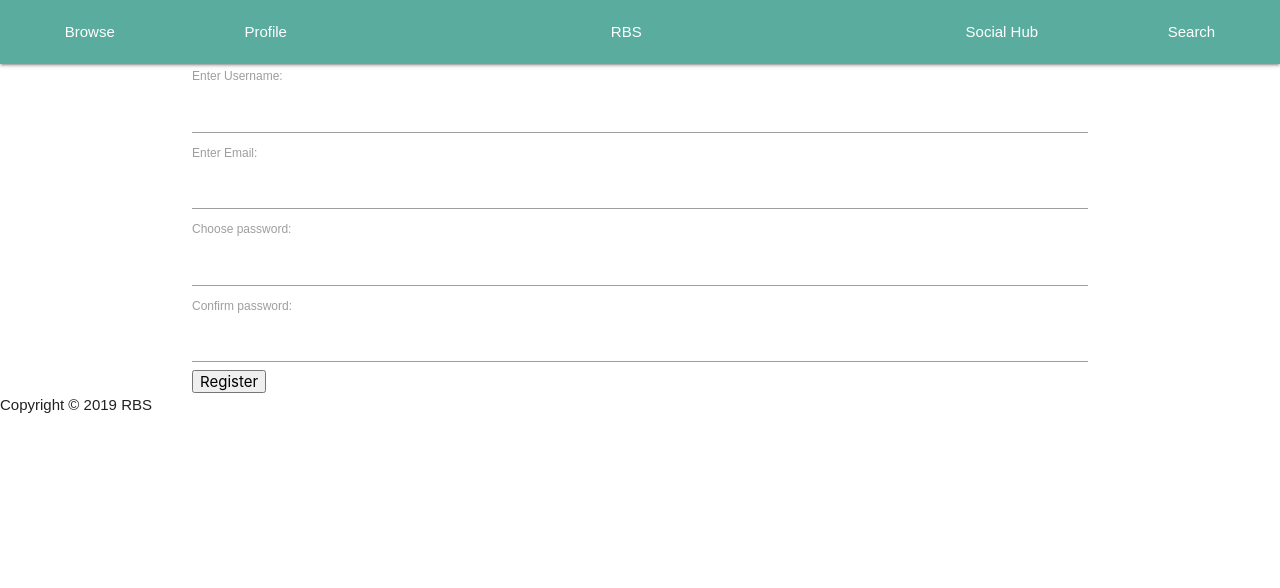
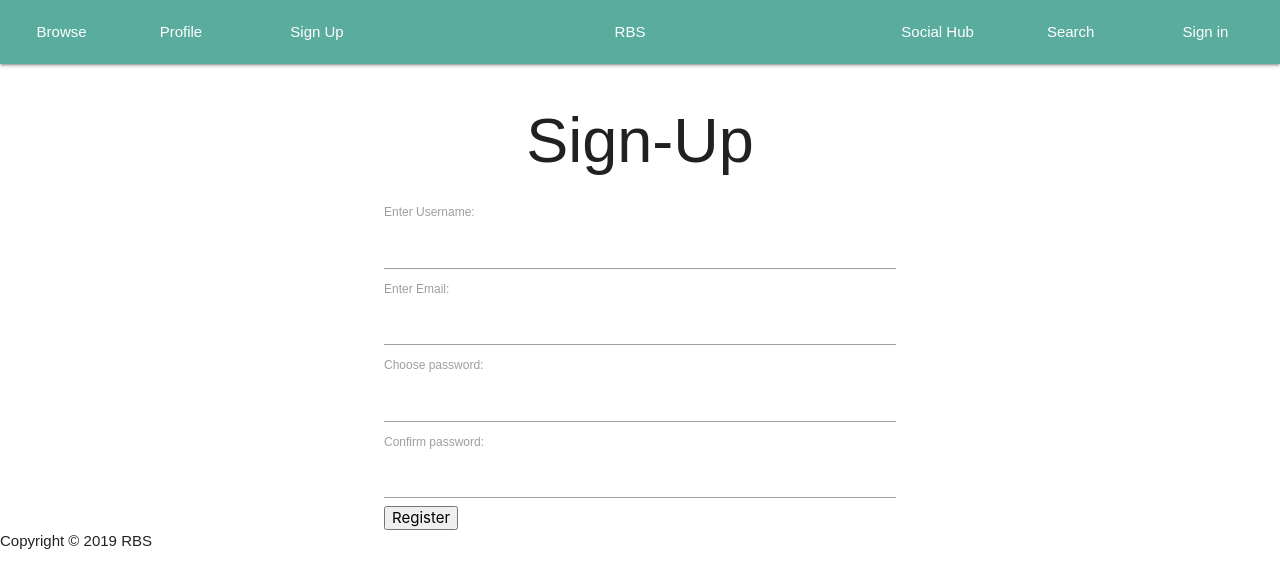
Before and after one commit to Radical-Dev/Book-App, a React (Create React App) app in the folder client/: page /register in a window 1280 px wide. Shown: the top 588 px of the page. Built offline with nearby package versions, Linux system fonts and the light colour scheme.

Commit message:
Auth tidying

```diff
--- a/client/package.json
+++ b/client/package.json
@@ -4,6 +4,7 @@
   "private": true,
   "dependencies": {
     "axios": "^0.18.0",
+    "jwt-decode": "^2.2.0",
     "react": "^16.8.4",
     "react-dom": "^16.8.4",
     "react-redux": "^6.0.1",
--- a/client/src/App.css
+++ b/client/src/App.css
@@ -57,14 +57,31 @@ body {
   text-align: center;
 }
 
-.main-nav .main-nav-left-right-links {
+.main-nav .main-nav-left-right-links ul {
   display: flex;
   justify-content: space-around;
+  flex-grow: 1;
+}
+.main-nav .main-nav-left-right-links {
   flex-grow: 1;
 }
 .main-nav-left-right-links li {
   list-style: none;
 }
+
+.logoutItem {
+  display: flex;
+  align-items: center;
+}
+#menutext {
+  padding-right: 0.5rem;
+}
+.logoutItem img {
+  width: 2rem;
+  height: 2rem;
+  border-radius: 50%;
+}
+
 .hub-container {
   display: flex;
 }
--- a/client/src/App.js
+++ b/client/src/App.js
@@ -2,6 +2,9 @@ import React, { Component } from 'react';
 import { Provider } from 'react-redux';
 import store from './redux/store';
 import { BrowserRouter as Router, Route, Switch } from 'react-router-dom';
+import jwt_decode from 'jwt-decode';
+import setAuthToken from './utilities/setAuthToken';
+import { setCurrentUser, logoutUser } from './redux/actions/authActions';
 
 import Navbar from './components/layout/Navbar';
 import Footer from './components/layout/Footer';
@@ -11,6 +14,26 @@ import Landing from './components/layout/Landing';
 import './App.css';
 import Register from './components/layout/Register';
 import Login from './components/layout/Login';
+
+//check fror token
+if (localStorage.jwtToken) {
+  //set auth token header auth
+  setAuthToken(localStorage.jwtToken);
+  //decode token to get user info and exp
+  const decoded = jwt_decode(localStorage.jwtToken);
+  //set user and authenticated
+  store.dispatch(setCurrentUser(decoded));
+
+  //check if toekn expired
+  const currentTIme = Date.now() / 1000;
+  if (decoded.exp < currentTIme) {
+    //logout
+    store.dispatch(logoutUser());
+
+    //redir to login
+    window.location.href = '/login';
+  }
+}
 
 class App extends Component {
   render() {
--- a/client/src/components/layout/Login.js
+++ b/client/src/components/layout/Login.js
@@ -1,14 +1,47 @@
 import React, { Component } from 'react';
+import { connect } from 'react-redux';
+import { loginUser } from '../../redux/actions/authActions';
 
-export default class Login extends Component {
+class Login extends Component {
   state = {
     email: '',
-    password: ''
+    password: '',
+    authenticated: false
   };
+
+  static getDerivedStateFromProps(nextProps, prevState) {
+    if (nextProps.auth.authenticated === true) {
+      return { authenticated: nextProps.auth.authenticated };
+    } else return null;
+  }
+
+  componentDidUpdate() {
+    if (this.state.authenticated === true) {
+      this.props.history.push('/hub');
+    }
+  }
 
   updateitems = e => {
     this.setState({ [e.target.name]: e.target.value });
   };
+  login = e => {
+    e.preventDefault();
+    const user = {
+      email: this.state.email,
+      password: this.state.password
+    };
+
+    this.props.loginUser(user);
+  };
+
+  authenticated = this.props.auth.authenticated;
+
+  componentDidMount() {
+    if (this.authenticated) {
+      this.props.history.push('/hub');
+    }
+  }
+
   render() {
     return (
       <div className="authContainer">
@@ -42,6 +75,7 @@ export default class Login extends Component {
             className="btn waves-effect waves-light"
             type="submit"
             name="action"
+            onClick={this.login}
           >
             Submit
           </button>
@@ -50,3 +84,14 @@ export default class Login extends Component {
     );
   }
 }
+
+const mapState = state => ({
+  auth: state.auth
+});
+const mapDispatch = {
+  loginUser
+};
+export default connect(
+  mapState,
+  mapDispatch
+)(Login);
--- a/client/src/components/layout/Navbar.js
+++ b/client/src/components/layout/Navbar.js
@@ -1,21 +1,75 @@
-import React, { Component } from 'react';
+import React, { Component, Fragment } from 'react';
+import { Link } from 'react-router-dom';
+import { connect } from 'react-redux';
+import { logoutUser } from '../../redux/actions/authActions';
 
 class Navbar extends Component {
+  logOut = e => {
+    this.props.logoutUser();
+  };
   render() {
-    return (
-      <nav className="main-nav">
+    const { authenticated, user } = this.props.auth;
+    const authLinks = (
+      <Fragment>
         <div className="main-nav-left-right-links">
-          <li className="menu-items">Browse</li>
-          <li className="menu-items"> Profile</li>
+          <ul>
+            <li className="menu-items">Browse</li>
+            <li className="menu-items"> Profile</li>
+          </ul>
         </div>
         <div className="main-nav-logo">RBS</div>
         <div className="main-nav-left-right-links">
-          <li className="menu-items"> Social Hub</li>
-          <li className="menu-items"> Search </li>
+          <ul>
+            <li className="menu-items"> Social Hub</li>
+            <li className="menu-items"> Search </li>
+            <li onClick={this.logOut} className="menu-items">
+              <div className="logoutItem">
+                <div id="menutext">Logout</div>
+                <img className="prefix" src={user.avatar} alt="" />
+              </div>
+            </li>
+          </ul>
         </div>
-      </nav>
+      </Fragment>
+    );
+    const guestLinks = (
+      <Fragment>
+        <div className="main-nav-left-right-links">
+          <ul>
+            <li className="menu-items">Browse</li>
+            <li className="menu-items"> Profile</li>
+            <li className="menu-items">
+              {' '}
+              <Link to="/register">Sign Up</Link>{' '}
+            </li>
+          </ul>
+        </div>
+        <div className="main-nav-logo">RBS</div>
+        <div className="main-nav-left-right-links">
+          <ul>
+            <li className="menu-items"> Social Hub</li>
+            <li className="menu-items"> Search </li>
+            <li className="menu-items">
+              {' '}
+              <Link to="/login">Sign in</Link>
+            </li>
+          </ul>
+        </div>
+      </Fragment>
+    );
+    return (
+      <nav className="main-nav">{authenticated ? authLinks : guestLinks}</nav>
     );
   }
 }
 
-export default Navbar;
+const mapState = state => ({
+  auth: state.auth
+});
+const mapDispatch = {
+  logoutUser
+};
+export default connect(
+  mapState,
+  mapDispatch
+)(Navbar);
--- a/client/src/components/layout/Register.js
+++ b/client/src/components/layout/Register.js
@@ -27,9 +27,21 @@ class Register extends Component {
 
     this.props.add_user(newUser, this.props.history);
   };
+
+  authenticated = this.props.auth.authenticated;
+
+  componentDidMount() {
+    if (this.authenticated) {
+      this.props.history.push('/hub');
+    }
+  }
+
   render() {
     return (
-      <div className="container">
+      <div className="authContainer">
+        <div className="title">
+          <h1>Sign-Up</h1>
+        </div>
         <form action="" method="post">
           <label htmlFor="username">Enter Username: </label>
           <input
@@ -69,12 +81,14 @@ class Register extends Component {
     );
   }
 }
-
+const mapState = state => ({
+  auth: state.auth
+});
 const mapDispatch = {
   add_user
 };
 
 export default connect(
-  null,
+  mapState,
   mapDispatch
 )(withRouter(Register));
--- a/client/src/redux/actionTypes.js
+++ b/client/src/redux/actionTypes.js
@@ -2,3 +2,5 @@ export const INITIAL_REDUCER = 'INITIAL_REDUCER';
 export const CATEGORY_SEARCH = 'CATEGORY_SEARCH';
 export const ADD_USER = 'ADD_USER';
 export const ADD_REG_ERROR = 'ADD_REG_ERROR';
+export const ADD_LOG_ERROR = 'ADD_LOG_ERROR';
+export const SET_CURRENT_USER = 'SET_CURRENT_USER';
--- a/client/src/redux/actions/authActions.js
+++ b/client/src/redux/actions/authActions.js
@@ -1,5 +1,11 @@
 // import { ADD_USER } from '../actionTypes';
 import { ADD_REG_ERROR } from '../actionTypes';
+import { ADD_LOG_ERROR } from '../actionTypes';
+import { SET_CURRENT_USER } from '../actionTypes';
+
+import setAuthToken from '../../utilities/setAuthToken';
+import jwt_decode from 'jwt-decode';
+
 import axios from 'axios';
 
 export const add_user = (data, history) => {
@@ -15,3 +21,45 @@ export const add_user = (data, history) => {
       });
   };
 };
+
+export const loginUser = userData => dispatch => {
+  axios
+    .post('/api/users/login', userData)
+    .then(res => {
+      //save token to local storage
+      const { token } = res.data;
+      // set token
+      localStorage.setItem('jwtToken', token);
+      //set token to auth header
+      setAuthToken(token);
+      //decode token
+      const decoded = jwt_decode(token);
+      //set current user
+      dispatch(setCurrentUser(decoded));
+    })
+    .catch(err =>
+      dispatch({
+        type: ADD_LOG_ERROR,
+        payload: { errors: err.response.data }
+      })
+    );
+};
+
+//set logged in user
+export const setCurrentUser = decoded => {
+  return {
+    type: SET_CURRENT_USER,
+    payload: decoded
+  };
+};
+
+
+//log out user
+export const logoutUser = ()=> dispatch =>{
+  //ewmove toekn from local storage
+  localStorage.removeItem('jwtToken');
+  //remove header
+  setAuthToken(false);
+  //set current user to {} which will set authenticated to false
+  dispatch(setCurrentUser({}));
+}
--- a/client/src/redux/reducers/authReducer.js
+++ b/client/src/redux/reducers/authReducer.js
@@ -1,10 +1,10 @@
 import { ADD_USER } from '../actionTypes';
-import { ADD_REG_ERROR } from '../actionTypes';
-
+import { ADD_REG_ERROR, SET_CURRENT_USER, ADD_LOG_ERROR } from '../actionTypes';
+import isEmpty from '../../utilities/is-empty';
 const initialState = {
   authenticated: false,
-  user: null,
-  errors: { regErrors: null }
+  user: {},
+  errors: { regErrors: null, logErrors: null }
 };
 
 const authReducer = (state = initialState, action) => {
@@ -22,6 +22,20 @@ const authReducer = (state = initialState, action) => {
           regErrors: action.payload.errors
         }
       };
+    case ADD_LOG_ERROR:
+      return {
+        ...state,
+        errors: {
+          ...state.errors,
+          logErrors: action.payload.errors
+        }
+      };
+    case SET_CURRENT_USER:
+      return {
+        ...state,
+        authenticated: !isEmpty(action.payload),
+        user: action.payload
+      };
     default:
       return {
         ...state
--- /dev/null
+++ b/client/src/utilities/is-empty.js
@@ -0,0 +1,7 @@
+const isEmpty = value =>
+  value === undefined ||
+  value === null ||
+  (typeof value === 'object' && Object.keys(value).length === 0) ||
+  (typeof value === 'string' && value.trim().length === 0);
+
+export default isEmpty;
--- /dev/null
+++ b/client/src/utilities/setAuthToken.js
@@ -0,0 +1,12 @@
+import axios from 'axios';
+
+const setAuthToken = token => {
+  if (token) {
+    //Apply to every request
+    axios.defaults.headers.common['Authorization'] = token;
+  } else {
+    delete axios.defaults.headers.common['Authorization'];
+  }
+};
+
+export default setAuthToken;
```
